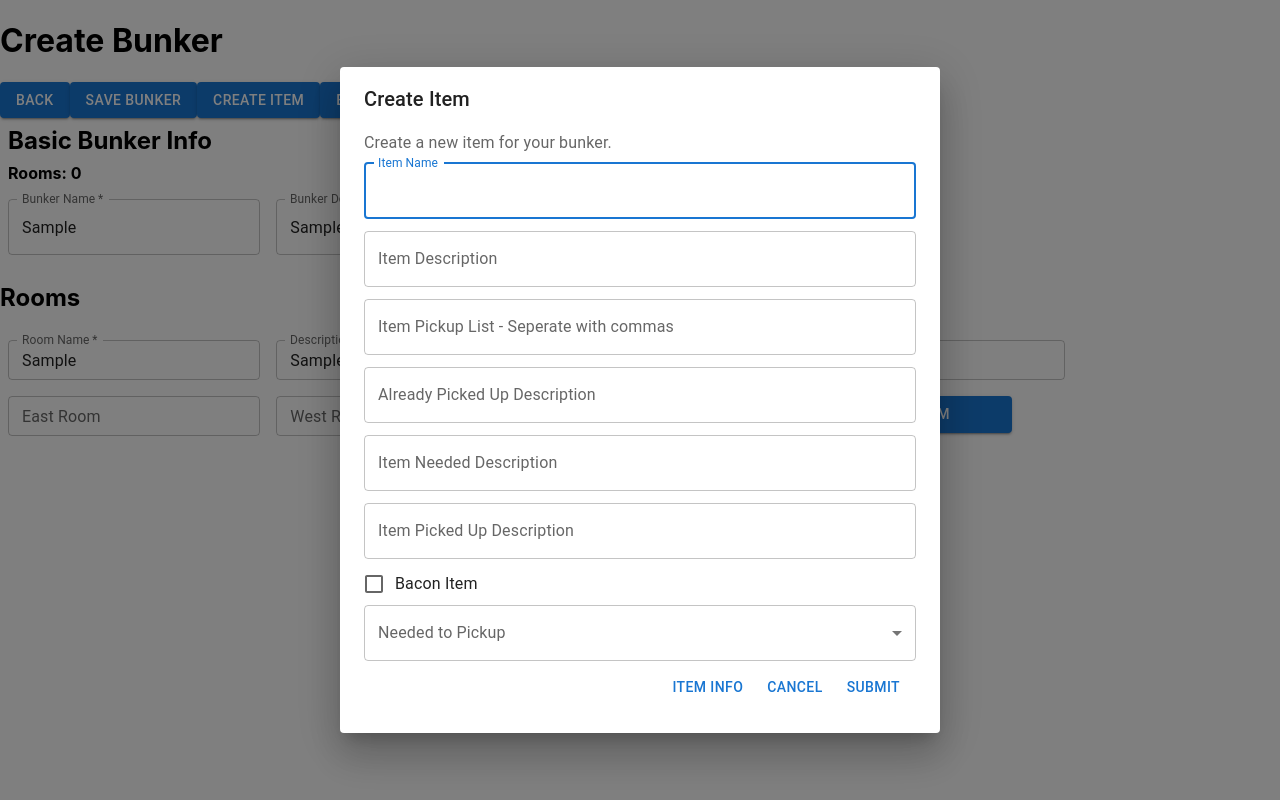
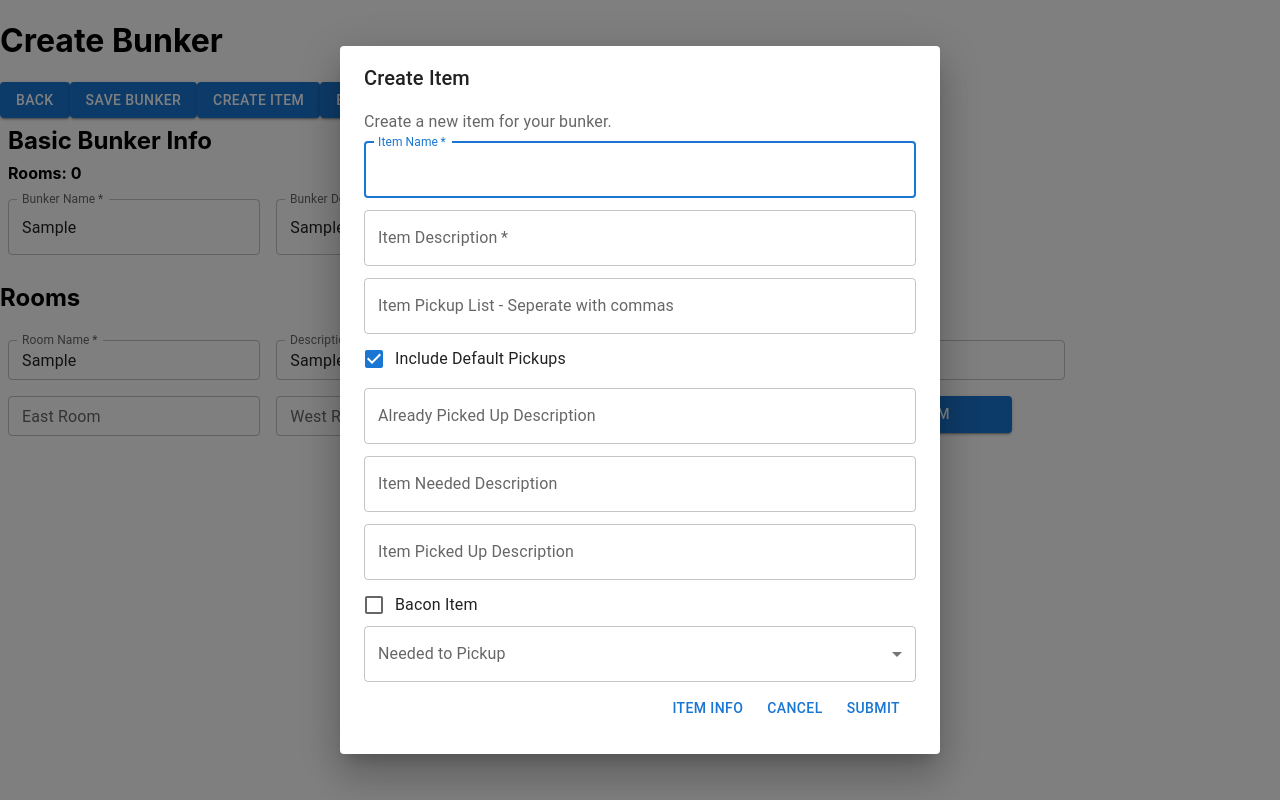
Before and after one commit to TranspoLord/bunker-project, a React (Create React App) app: page /manage/edit in a window 1280 px wide. Both pictures are taken after typing "Sample", "Sample", "Sample", "Sample", "Sample", "Sample" into the empty fields and a click on the button "CREATE ITEM". Built offline with nearby package versions, Linux system fonts and the light colour scheme.

Commit message:
Created Info for item creation. Added a few logic tests to creation of item added a 'test bunker' button to test the bunker for a few mistakes. Not quite finished yet

```diff
--- a/src/BunkerManager.jsx
+++ b/src/BunkerManager.jsx
@@ -95,8 +95,10 @@ const BunkerManager = () => {
                         {bunker.name}
                     </Typography>
                     <Typography variant="body2">
-                        Room Count: NYI
-                        Description: NYI
+                        Room Count: {bunker.rooms.length}
+                    </Typography>
+                    <Typography variant="body2">
+                        Description: {bunker.description}
                     </Typography>
                 </CardContent>
                 <CardActions>
--- a/src/CreateBunker.jsx
+++ b/src/CreateBunker.jsx
@@ -27,16 +27,24 @@ function CreateBunker(props) {
     const [itemName, setItemName] = useState("");
     const [itemDescription, setItemDescription] = useState("");
     const [itemRequired, setItemRequired] = useState("");
-    const [itemPickups, setItemPickups] = useState([]);
+    const [itemPickups, setItemPickups] = useState("");
     const [alreadyPickedUp, setAlreadyPickedUp] = useState("");
     const [bacon, setBacon] = useState(false);
     const [itemNeeded, setItemNeeded] = useState("");
     const [itemPickupDescription, setItemPickupDescription] = useState("");
+    const [itemIncludeDefaults, setItemIncludePickups] = useState(true);
 
 
     function handleAddRoom(e) {
         e.preventDefault();
-        if (newName === "" || newRoomDescription === "") { return; }
+        if (newName === "" || newRoomDescription === "") {
+            dispatch({ type: "OPEN", severity: "error", message: "Room name and description cannot be empty" });
+            return;
+        }
+        if (newNorth === "" && newSouth === "" && newEast === "" && newWest === "") {
+            dispatch({ type: "OPEN", severity: "error", message: "Room must have at least one exit" });
+            return;
+        }
         const newRoom = {
             name: newName,
             north: newNorth,
@@ -65,12 +73,16 @@ function CreateBunker(props) {
 
     function handleAddItem(e) {
         e.preventDefault();
-        if (itemName === "" || itemDescription === "") { return; }
+        if (itemName === "" || itemDescription === "") {
+            dispatch({ type: "OPEN", severity: "error", message: "Item name and description cannot be empty" });
+            return;
+        }
         const newItem = {
             name: itemName,
             description: itemDescription,
             required: itemRequired,
             pickups: itemPickups,
+            defaultPickups: itemIncludeDefaults,
             descAlreadyHave: alreadyPickedUp,
             descItemNeeded: itemNeeded,
             descItemPickup: itemPickupDescription,
@@ -130,6 +142,10 @@ function CreateBunker(props) {
             dispatch({ type: "OPEN", severity: "error", message: "Bunker name cannot be empty" });
             return;
         }
+        if (bunkerRooms.length < 3) {
+            dispatch({ type: "OPEN", severity: "error", message: "Bunker must have at least 2 rooms" });
+            return;
+        }
         console.log(bunkerRooms)
         localStorage.setItem("bunker-" + bunkerName, BuildBunkerJSON());
         dispatch({ type: "OPEN", severity: "success", message: "Bunker saved" });
@@ -152,6 +168,22 @@ function CreateBunker(props) {
         }
     }
 
+    const handleItemPickupListDefault = (props) => {
+        console.log("Changing default pickups")
+        if (itemIncludeDefaults) {
+            console.log("Changing to false")
+            if (itemPickups === "") {
+                dispatch({ type: "OPEN", severity: "error", message: "Cannot change default pickups when there are no custom pickups" });
+                setItemIncludePickups(true);
+            }
+            else
+                setItemIncludePickups(false);
+        }
+        else
+            setItemIncludePickups(true);
+
+    };
+
     const getBasicBunkerInfo = () => {
         return (
             <div>
@@ -165,6 +197,95 @@ function CreateBunker(props) {
         );
     }
 
+    const handleTestBunker = () => {
+        console.log("Trying to test bunker")
+        if (bunkerName === "") {
+            dispatch({ type: "OPEN", severity: "error", message: "Bunker name cannot be empty" });
+        }
+        if (bunkerRooms.length < 2) {
+            dispatch({ type: "OPEN", severity: "error", message: "Bunker must have at least 2 rooms" });
+        }
+        if (bunkerItems.length < 1) {
+            dispatch({ type: "OPEN", severity: "error", message: "Bunker must have at least 1 item" });
+        }
+        for (let i = 0; i < bunkerRooms.length; i++) {
+            if (bunkerRooms[i].north === bunkerRooms[i].name || bunkerRooms[i].south === bunkerRooms[i].name || bunkerRooms[i].east === bunkerRooms[i].name || bunkerRooms[i].west === bunkerRooms[i].name) {
+                dispatch({ type: "OPEN", severity: "error", message: "Bunker room " + bunkerRooms[i].name + " has an exit to itself" });
+            }
+        }
+        console.log("Testing rooms")
+        for (let i = 0; i < bunkerRooms.length; i++) {
+            console.log("Testing room " + bunkerRooms[i].name)
+            if (bunkerRooms[i].north !== "") {
+                let roomNorthFound = false;
+                console.log("Testing north in room " + bunkerRooms[i].name)
+                for (let x = 0; x < bunkerRooms.length; x++) {
+                    if (bunkerRooms[i].north === bunkerRooms[x].name) {
+                        roomNorthFound = true;
+                    }
+                }
+                if (!roomNorthFound) {
+                    dispatch({ type: "OPEN", severity: "error", message: "Bunker room " + bunkerRooms[i].name + " has an exit to a room that does not exist" });
+                }
+            }
+
+            if (bunkerRooms[i].south !== "") {
+                let roomSouthFound = false;
+                console.log("Testing south in room " + bunkerRooms[i].name)
+                for (let x = 0; x < bunkerRooms.length; x++) {
+                    if (bunkerRooms[i].south === bunkerRooms[x].name) {
+                        roomSouthFound = true;
+                    }
+                }
+                if (!roomSouthFound) {
+                    dispatch({ type: "OPEN", severity: "error", message: "Bunker room " + bunkerRooms[i].name + " has an exit to a room that does not exist" });
+                }
+            }
+            console.log("Testing east in room " + bunkerRooms[i].name)
+            if (bunkerRooms[i].east !== "") {
+                let roomEastFound = false;
+                for (let x = 0; x < bunkerRooms.length; x++) {
+                    if (bunkerRooms[i].east === bunkerRooms[x].name) {
+                        roomEastFound = true;
+                    }
+                }
+                if (!roomEastFound) {
+                    dispatch({ type: "OPEN", severity: "error", message: "Bunker room " + bunkerRooms[i].name + " has an exit to a room that does not exist" });
+                }
+            }
+            console.log("Testing west in room " + bunkerRooms[i].name)
+            if (bunkerRooms[i].west !== "") {
+                let roomWestFound = false;
+                for (let x = 0; x < bunkerRooms.length; x++) {
+                    if (bunkerRooms[i].west === bunkerRooms[x].name) {
+                        roomWestFound = true;
+                    }
+                }
+                if (!roomWestFound) {
+                    dispatch({ type: "OPEN", severity: "error", message: "Bunker room " + bunkerRooms[i].name + " has an exit to a room that does not exist" });
+                }
+            }
+
+        }
+
+        console.log("Testing items")
+        for (let i = 0; i < bunkerItems.length; i++) {
+            let itemFound = false;
+            for (let i = 0; i < bunkerRooms.length; i++) {
+                if (bunkerRooms[i].item !== "") {
+                    if (bunkerRooms[i].item === bunkerItems[i].name) {
+                        console.log("Item " + bunkerItems[i].name + " is in room " + bunkerRooms[i].name)
+                        itemFound = true;
+                    }
+                }
+            }
+            if (!itemFound) {
+                dispatch({ type: "OPEN", severity: "warning", message: "Item " + bunkerItems[i].name + " is not in any room" });
+            }
+        }
+
+    }
+
     return (
         <div>
             <h1>Create Bunker</h1>
@@ -172,6 +293,8 @@ function CreateBunker(props) {
             <Button variant="contained" onClick={handleBunkerSave}>Save Bunker</Button>
             <Button variant="contained" onClick={handleItemOpen}>Create Item</Button>
             <Button variant="contained" onClick={handleBunkerInfoOpen}>Bunker Info</Button>
+            <Button variant="contained" onClick={handleTestBunker}>Test Bunker</Button>
+
             <Dialog open={bunkerInfoOpen} onClose={handleBunkerInfoClose} aria-labelledby="form-dialog-title">
                 <DialogTitle id="form-dialog-title">Bunker Info</DialogTitle>
                 <DialogContent>
@@ -192,6 +315,7 @@ function CreateBunker(props) {
                             margin="dense"
                             id="name"
                             label="Item Name"
+                            required
                             type="text"
                             fullWidth
                             value={itemName}
@@ -201,6 +325,7 @@ function CreateBunker(props) {
                             margin="dense"
                             id="description"
                             label="Item Description"
+                            required
                             type="text"
                             fullWidth
                             value={itemDescription}
@@ -214,6 +339,17 @@ function CreateBunker(props) {
                             fullWidth
                             value={itemPickups}
                             onChange={(e) => setItemPickups(e.target.value)}
+                        />
+                        <FormControlLabel
+                            control={
+                                <Checkbox
+                                    checked={itemIncludeDefaults}
+                                    onChange={() => handleItemPickupListDefault(props)}
+                                    name="checkedB"
+                                    color="primary"
+                                />
+                            }
+                            label="Include Default Pickups"
                         />
                         <TextField
                             margin="dense"
@@ -262,7 +398,6 @@ function CreateBunker(props) {
                                 label="Required Item"
                                 onChange={(e) => setItemRequired(e.target.value.name)}
                             >
-                                <MenuItem value={"None"}>None</MenuItem>
                                 {Object.entries(bunkerItems).map(([key, value]) => (
                                     <MenuItem value={value.name}>{value.name}</MenuItem>
                                 ))}
@@ -280,8 +415,28 @@ function CreateBunker(props) {
                 <DialogTitle id="form-dialog-title">Item Info</DialogTitle>
                 <DialogContent>
                     <DialogContentText>
-                        Placeholder Text
-                        Bacon Item means its required for endgame
+                        <h3>Defaults</h3>
+                        <p>Pickup List, Already Picked Up, Item Needed, and Item Pick Up all have default values. If you don't put anything in, they will be set to default. Defaults
+                            are basic pickup words with the descriptions being the item name and the corresponding title.</p>
+                        <h4>Item Name</h4>
+                        <p>Is the name of the item</p>
+                        <h4>Item Description</h4>
+                        <p>Is a short description of the item. This will be played on entry to the room, when the item is available for pickup.</p>
+                        <h4>Include Default Pickups</h4>
+                        <p>If true, the default pickup words will be added to the pickup list. This will not matter if there is no user specified pickup words.</p>
+                        <h4>Item Pickup List</h4>
+                        <p>Is a list of words/sentences that can be used to pickup this item. Seperate each group with a comma.</p>
+                        <h4>Already Picked Up Description</h4>
+                        <p>This is a description that will be played if the player tries to pickup the item again.</p>
+                        <h4>Item Needed Description</h4>
+                        <p>This is a description that will be played if the player tries to aquire the item without having the required item that it needs.</p>
+                        <h4>Item Picked Up Description</h4>
+                        <p>This is a description that will be played when the player picks up the item.</p>
+                        <h4>Bacon Item</h4>
+                        <p>If true, the item will be required to complete the bunker. You can have none or all your items be required.</p>
+                        <h4>Needed to Pickup</h4>
+                        <p>This is the item that is required to pickup this item. If none is needed, leave blank.</p>
+
                     </DialogContentText>
                 </DialogContent>
             </Dialog>
@@ -300,13 +455,14 @@ function CreateBunker(props) {
                     <Select
                         labelId="RoomItemLabel"
                         id="select"
-                        value={itemRequired}
+                        value={newRoomItem}
                         label="Room Item"
                         onChange={(e) => setItemRequired(e.target.value)}>
+                        <MenuItem value={"None"}>None</MenuItem>
                         {Object.entries(bunkerItems).map(([key, value]) => (
                             <MenuItem value={value.name}>{value.name}</MenuItem>
+
                         ))}
-                        <MenuItem value={"None"}>None</MenuItem>
                     </Select>
                 </FormControl>
                 <Button variant="contained" onClick={handleAddRoom}>Add Room</Button>
@@ -321,7 +477,7 @@ function CreateBunker(props) {
                             {room.name}
                         </Typography>
                         <Typography sx={{ mb: 1.5 }} color="text.secondary">
-                            {room.item.name}
+                            Item: {room.item}
                         </Typography>
                         <Typography variant="body2">
                             North: {room.north}
--- a/src/SnackBar.jsx
+++ b/src/SnackBar.jsx
@@ -5,8 +5,6 @@ import { Context } from './SnackBarStoreContext';
 
 const SnackBarMessage = () => {
     const [state, dispatch] = useContext(Context);
-
-    console.log("In snackbar" + state.message + " " + state.severity);
     const [open, setOpen] = useState(true);
 
     const handleClose = (event, reason) => {
```
